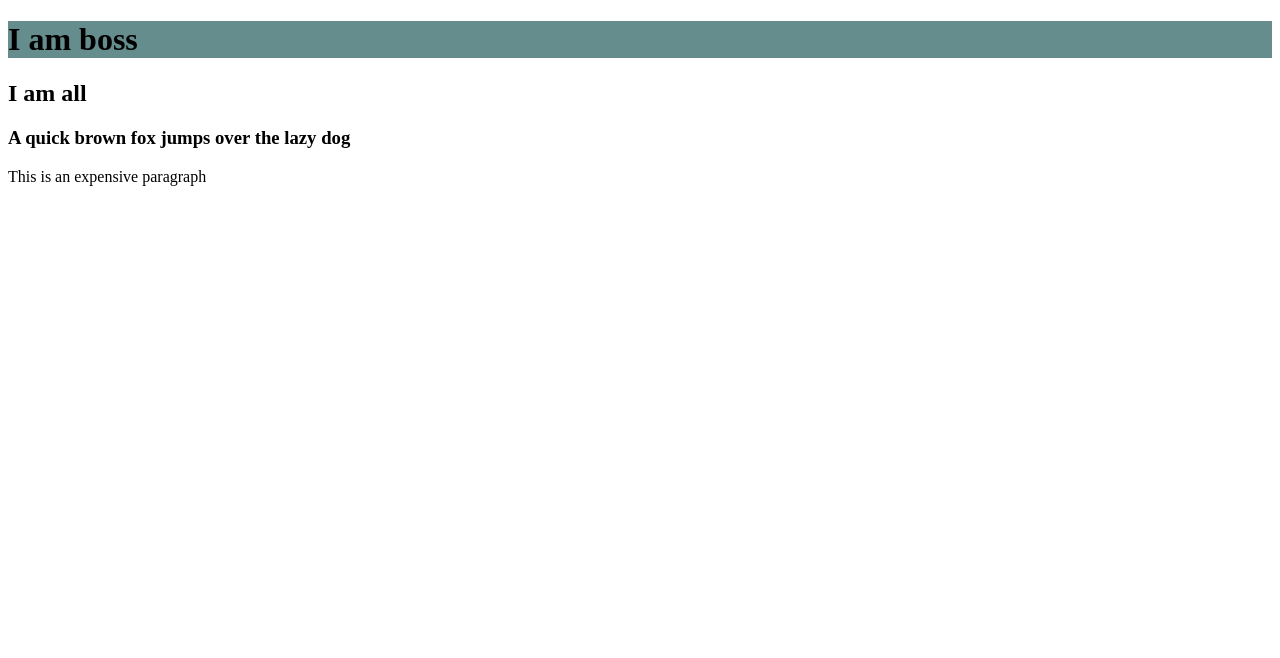
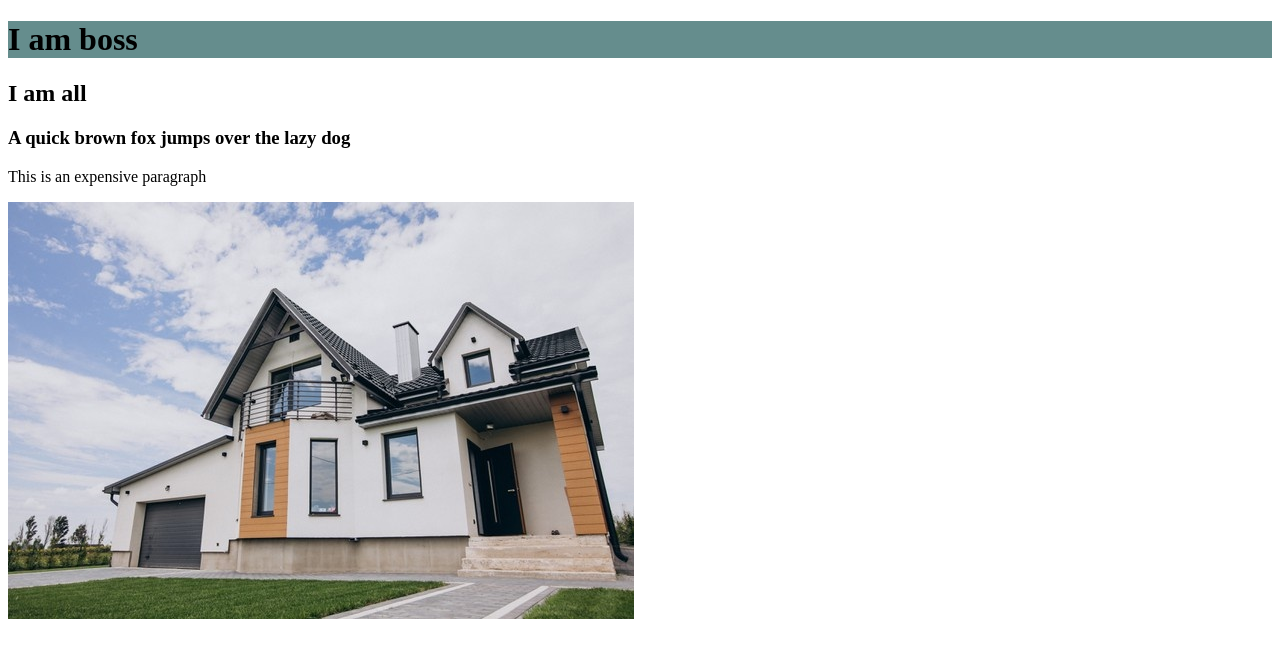
Before and after one commit to hoqradwan/my-second-repo, a plain HTML site: page index.html in a window 1280 px wide. Drawn offline with Linux system fonts and the light colour scheme.

Commit message:
image added

```diff
--- a/index.html
+++ b/index.html
@@ -12,5 +12,6 @@
     <h2>I am all</h2>
     <h3>A quick brown fox jumps over the lazy dog</h3>
     <p>This is an expensive paragraph</p>
+    <img src="home.jpg" alt="">
 </body>
 </html>
```
Also changed, not shown: home.jpg (added).
